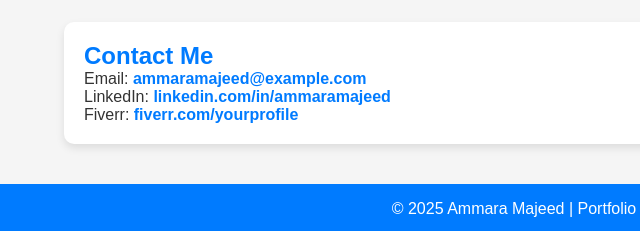
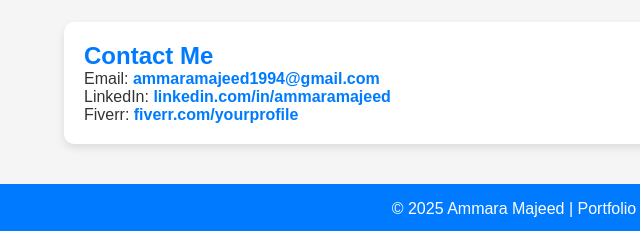
Before and after one commit to ammaramajeed1994/Portfolio1, a plain HTML site: page index.html in a window 1280 px wide. Shown: the part 718-949 px from the top of the page, 126-766 px from the left. Drawn offline with Linux system fonts and the light colour scheme.

Commit message:
Add files via upload

```diff
--- a/index.html
+++ b/index.html
@@ -1,7 +1,6 @@
 <!DOCTYPE html>
 <html lang="en">
 <head>
-<link rel="stylesheet" href="style.css">
   <meta charset="UTF-8">
   <meta name="viewport" content="width=device-width, initial-scale=1.0">
   <title>Ammara Majeed | Portfolio</title>
@@ -101,7 +100,7 @@
 
   <section>
     <h2>Contact Me</h2>
-    <p>Email: <a href="mailto:ammaramajeed@example.com">ammaramajeed@example.com</a></p>
+    <p>Email: <a href="mailto:ammaramajeeda994@gmail.com">ammaramajeed1994@gmail.com</a></p>
     <p>LinkedIn: <a href="#">linkedin.com/in/ammaramajeed</a></p>
     <p>Fiverr: <a href="#">fiverr.com/yourprofile</a></p>
   </section>
```
